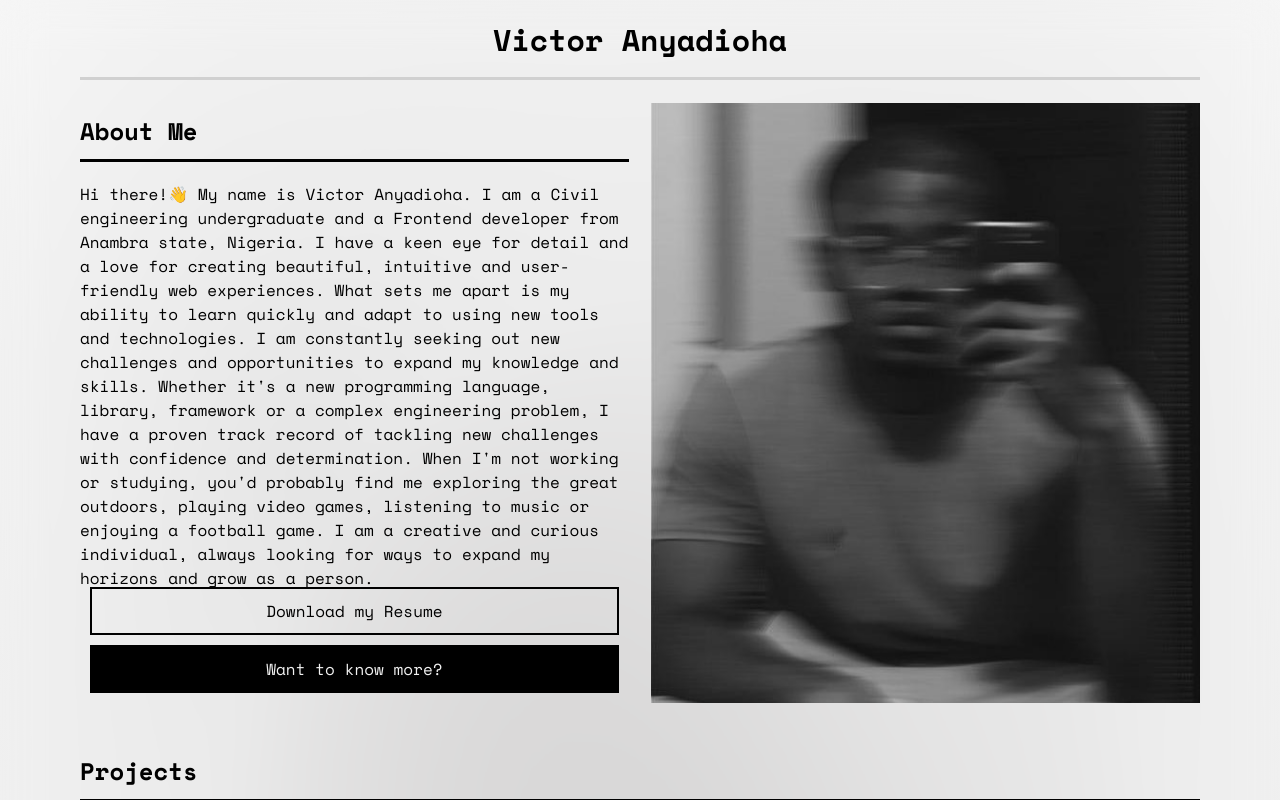
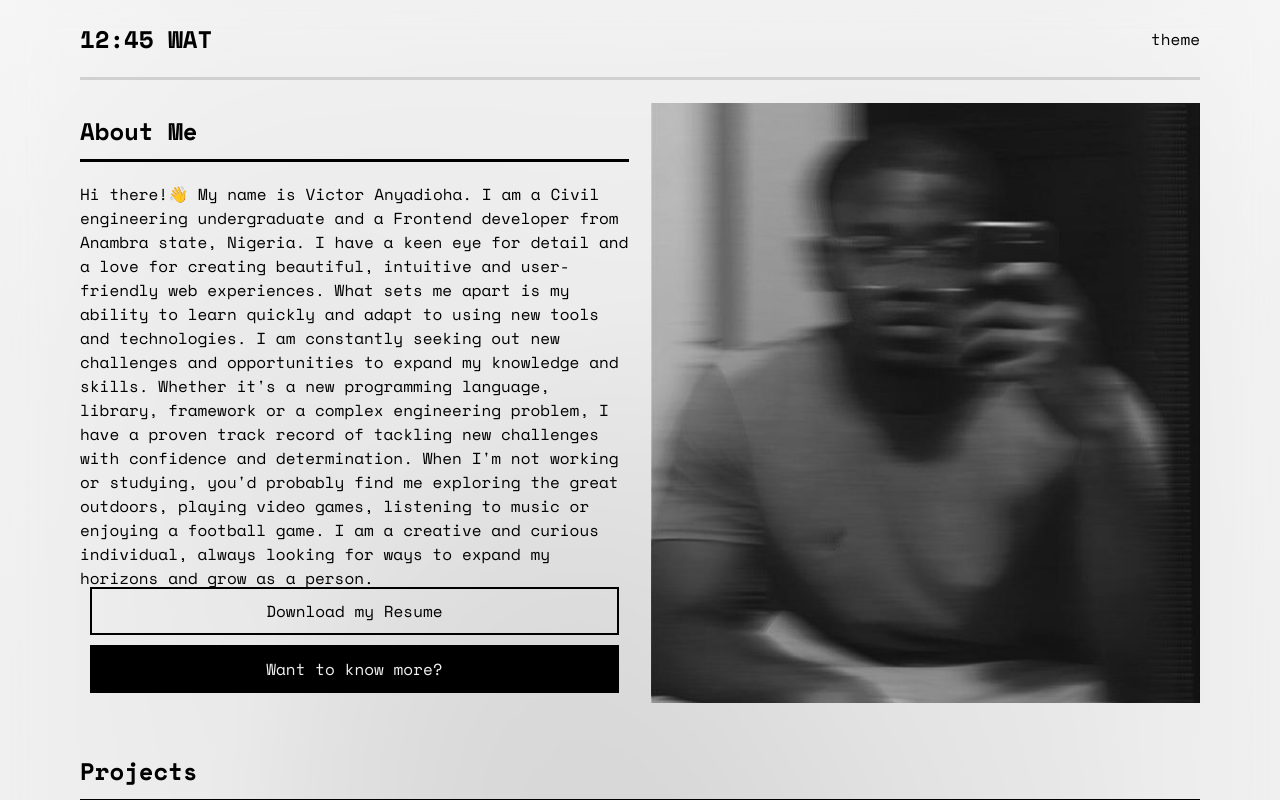
Before and after one commit to vanyadioha/portfolio-v1, a Next.js app: page / in a window 1280 px wide. Shown: the top 800 px of the page. Built offline with nearby package versions, Linux system fonts and the light colour scheme.

Commit message:
Refactor: About.jsx (Fka. Hero.jsx)

```diff
--- a/src/components/index/hero/Hero.jsx
+++ b/src/components/index/about/About.jsx
@@ -1,8 +1,8 @@
-import StyledHero from "./Hero.styled"
+import StyledAbout from "./About.styled"
 
 export const Hero = () => {
     return (
-        <StyledHero>
+        <StyledAbout>
             <section className="hero-text-container">
                 <h1>About Me</h1>
                 <p>
@@ -19,6 +19,6 @@ export const Hero = () => {
                     src="./assets/hero-image.jpg"
                     alt="'The developer' in question" />
             </section>
-        </StyledHero>
+        </StyledAbout>
     )
 }
--- a/src/components/index/hero/Hero.styled.js
+++ b/src/components/index/about/About.styled.js
@@ -1,6 +1,6 @@
 import styled from "styled-components";
 
-const StyledHero = styled.main`
+const StyledAbout = styled.main`
   width: 100%;
   display: flex;
   height: 80vh;
@@ -55,4 +55,4 @@ const StyledHero = styled.main`
     }
   }
 `;
-export default StyledHero;
+export default StyledAbout;
--- a/src/components/index/index.js
+++ b/src/components/index/index.js
@@ -1,3 +1,3 @@
-export * from "./hero/Hero";
+export * from "./about/About";
 export * from "./projects/Projects";
 export * from "./contact/Contacts";
--- a/src/components/reuseables/Nav.jsx
+++ b/src/components/reuseables/Nav.jsx
@@ -11,18 +11,9 @@ const StyledNav = styled.nav`
     transform: translateX(-50%);
     text-align: center;
     border-bottom: .3rem solid #d0d0d0;
-    div {
-        position: relative;
-        width: 100%;
-        height: 100%;
-        h1 {
-            position: absolute;
-            top: 50%;
-            left: 50%;
-            transform: translate(-50%, -50%);
-            font-size: 3rem;
-        }
-    }
+    display: flex;
+    justify-content: space-between;
+    align-items: center;
     @media only screen and (max-width: 480px){
         width: calc(100% - 4rem);
     }
@@ -31,8 +22,11 @@ const StyledNav = styled.nav`
 const Nav = () => {
     return (
         <StyledNav>
-            <div>
-                <h1>Victor Anyadioha</h1>
+            <div className='clock-container'>
+                <h1>{'12:45'} WAT</h1>
+            </div>
+            <div className='theme-pill-container'>
+                theme
             </div>
         </StyledNav>
     )
```
